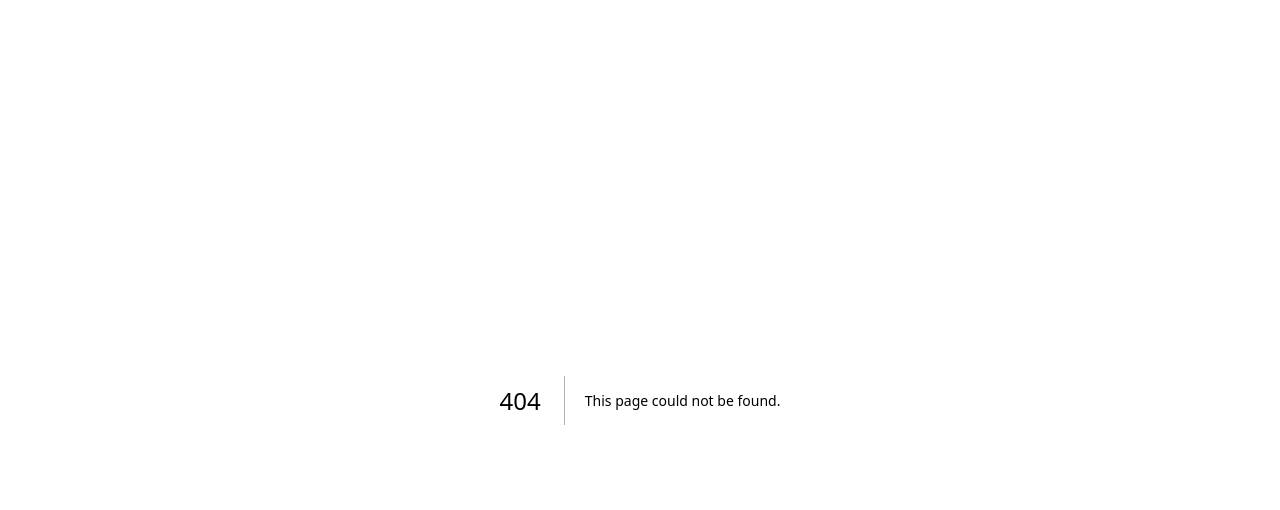
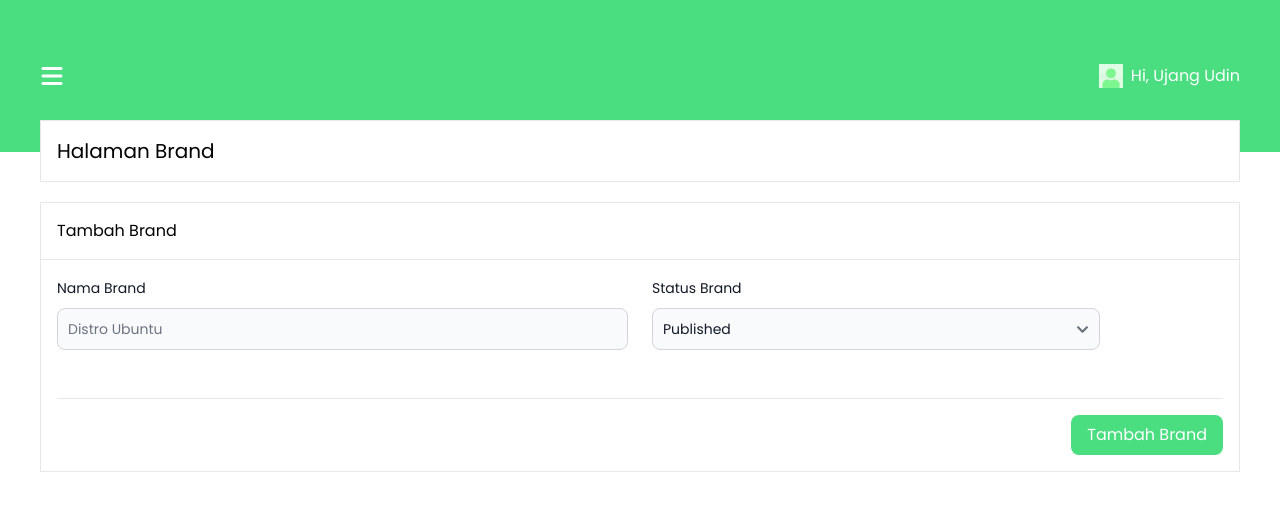
Before and after one commit to Syafiq1331/tokobajuku-fe, a Next.js app: page /admin/brand/add-brand in a window 1280 px wide. Before the commit this address had no page. Shown: the top 510 px of the page. Built offline with nearby package versions, Linux system fonts and the light colour scheme.

Commit message:
feat: create add-brand.tsx

```diff
--- /dev/null
+++ b/src/pages/admin/brand/add-brand.tsx
@@ -0,0 +1,15 @@
+import React from 'react';
+import CardFlat from '@/components/Card/CardFlat'
+import Layout from '@/components/admin/layout/Layout'
+import AddBrand from '@/components/admin/dashboard/brand/AddBrand';
+
+const addCategory = () => {
+    return (
+        <Layout>
+            <CardFlat title='Halaman Brand' className='-mt-12' classNameBody='text-xl font-[500]' />
+            <AddBrand />
+        </Layout>
+    )
+}
+
+export default addCategory;
```
